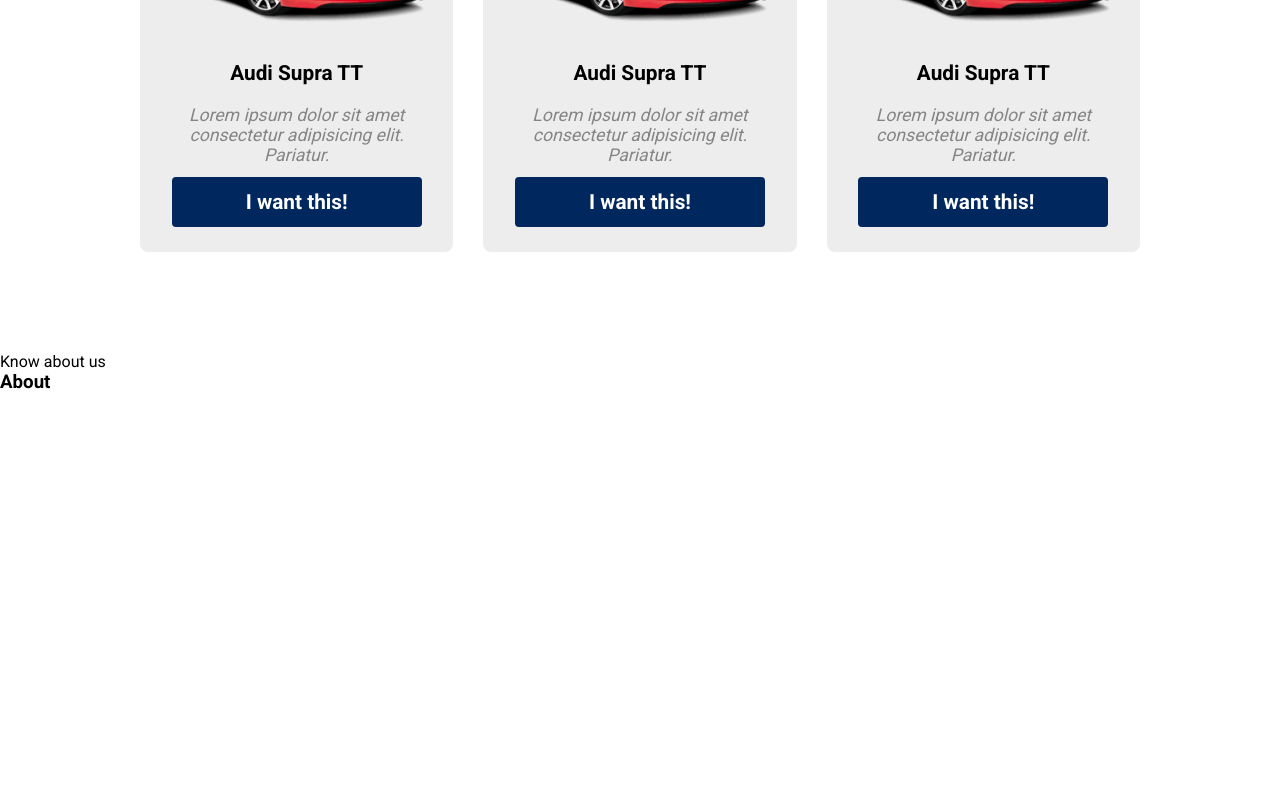
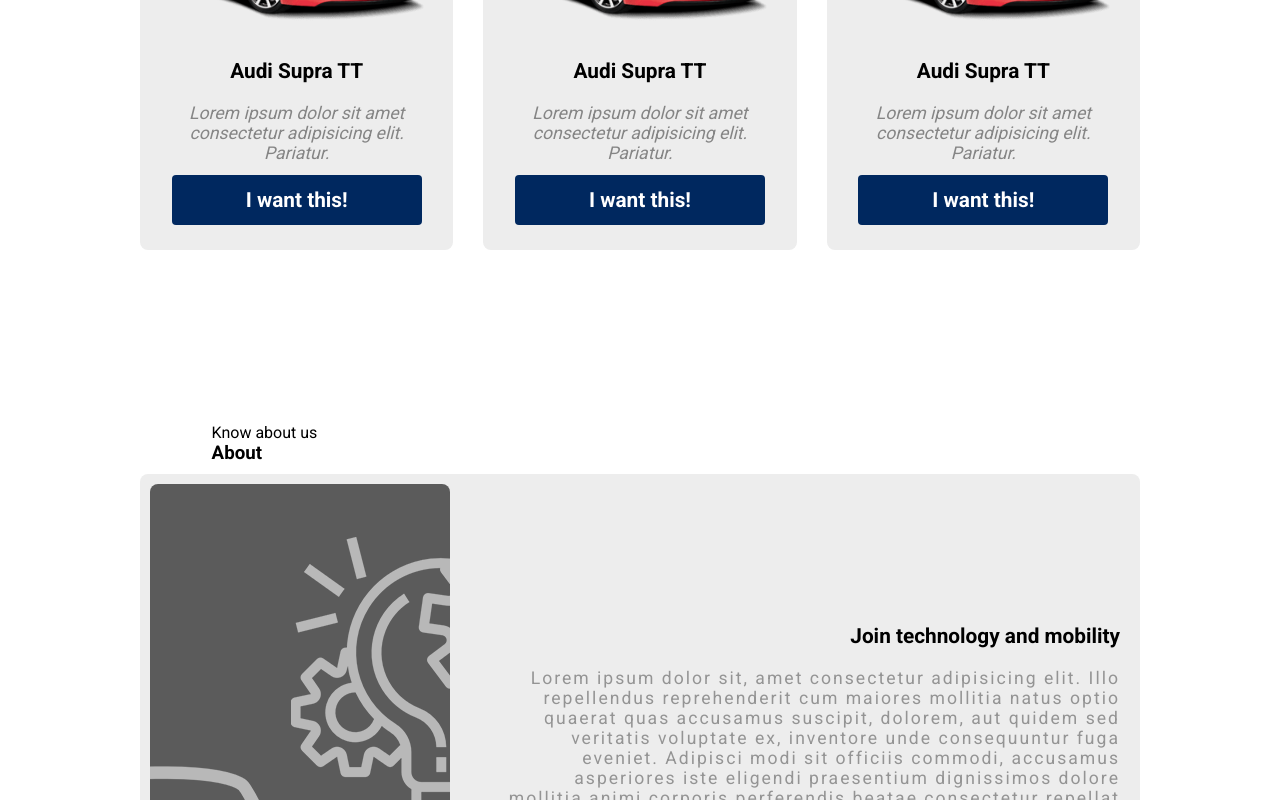
Before and after one commit to lucasrenandev/projeto-catalogo-carros, a plain HTML site: page index.html in a window 1280 px wide. Shown: the part 2000-2800 px from the top of the page. Drawn offline with Linux system fonts and the light colour scheme.

Commit message:
Update style.css

```diff
--- a/style/style.css
+++ b/style/style.css
@@ -156,13 +156,9 @@ nav button:hover {
     margin-top: 20px;
 }
 
-.catalogo-texto p:first-child {
-    font-size: 1.1em;
-}
-
 .catalogo-texto p:last-child {
     font-weight: 700;
-    font-size: 1.3em;
+    font-size: 1.2em;
 }
 
 .conteudo-input {
@@ -272,3 +268,57 @@ nav button:hover {
     color: var(--blue);
     transition: 0.5s;
 }
+
+/* ==== SECTION SOBRE ==== */
+
+#sobre {
+    width: 100%;
+    height: 100%;
+    display: flex;
+    flex-direction: column;
+    justify-content: center;
+    align-items: center;
+    padding: 50px 10px;
+}
+
+#sobre-wrapper {
+    max-width: 1000px;
+    min-width: 300px;
+    background-color: var(--gray);
+    margin: 0 auto;
+    display: flex;
+    justify-content: space-between;
+    padding: 10px;
+    border-radius: 8px;
+}
+
+.title-sobre {
+    width: 68%;
+    margin-bottom: 10px;
+}
+
+.left-content {
+    background-color: #5B5B5B;
+    border-radius: 8px;
+}
+
+.right-content {
+    width: 65%;
+    display: flex;
+    flex-direction: column;
+    justify-content: center;
+    padding: 10px;
+}
+
+.right-content h3 {
+    text-align: right;
+    font-size: 1.3em;
+    margin-bottom: 20px;
+}
+
+.right-content p {
+    text-align: right;
+    color: #949494;
+    font-size: 1.1em;
+    letter-spacing: 2px;
+}
```
